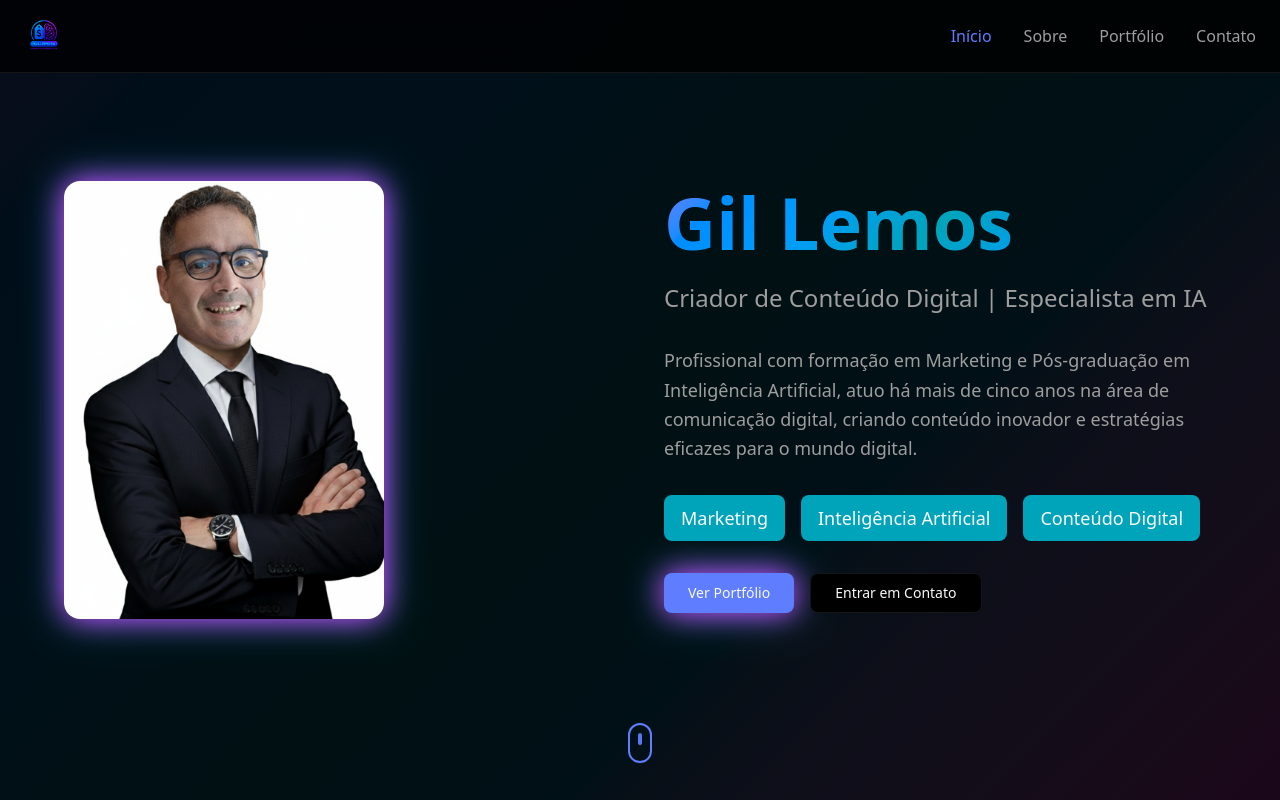
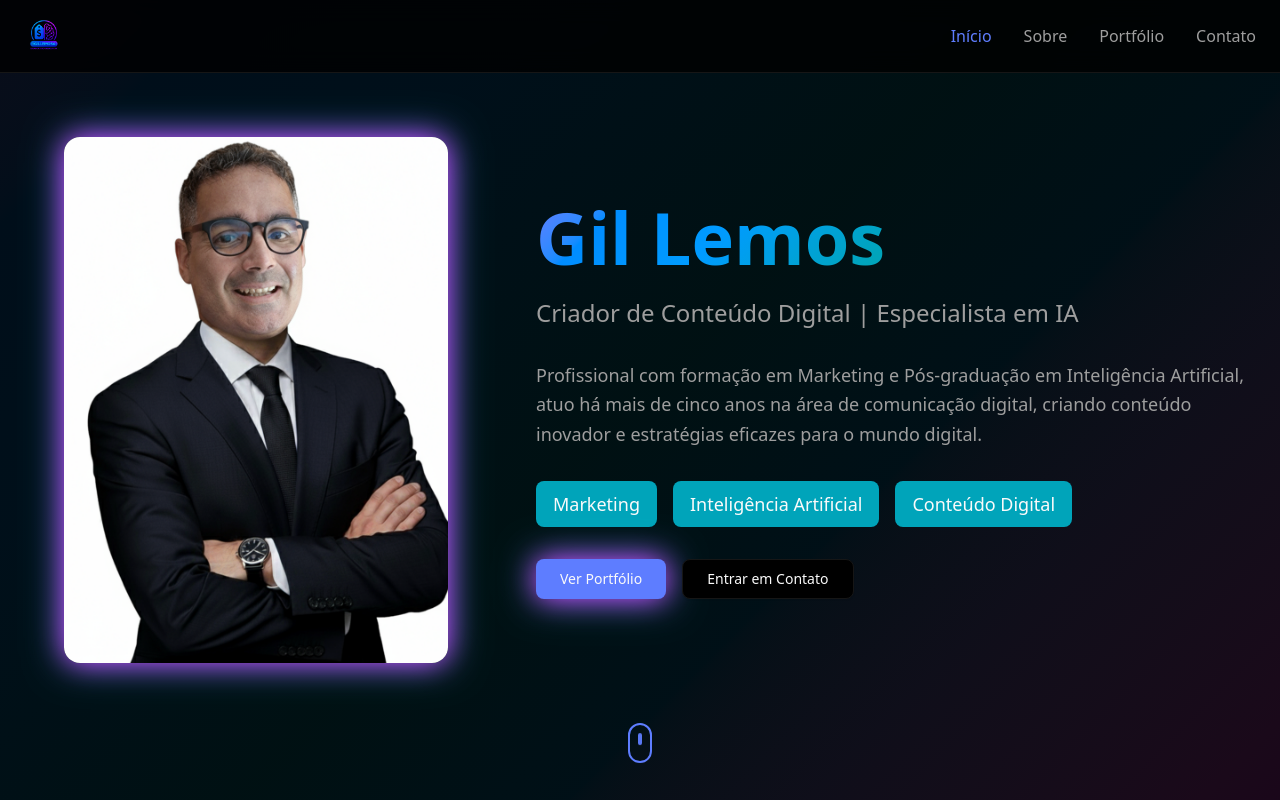
Before and after one commit to gillemosai/gillemosai-Portfolio-Manus_AI, a React (Vite) app: page / in a window 1280 px wide. Shown: the top 800 px of the page. Built offline with nearby package versions, Linux system fonts and the light colour scheme.

Commit message:
Version 14: Save current changes

```diff
--- a/src/App.jsx
+++ b/src/App.jsx
@@ -120,30 +120,30 @@ function App() {
       <section id="home" className="min-h-screen flex items-center justify-center relative overflow-hidden">
         <div className="absolute inset-0 gradient-bg opacity-10"></div>
         <div className="container mx-auto px-6 relative z-10">
-          <div className="grid lg:grid-cols-2 gap-12 items-center max-w-6xl mx-auto">
-            {/* Foto à esquerda */}
+          <div className="grid lg:grid-cols-5 gap-12 items-center max-w-7xl mx-auto">
+            {/* Foto à esquerda - ocupa 2 colunas */}
             <motion.div
               initial={{ opacity: 0, x: -50 }}
               animate={{ opacity: 1, x: 0 }}
               transition={{ duration: 0.8 }}
-              className="flex justify-center lg:justify-start"
+              className="lg:col-span-2 flex justify-center"
             >
               <motion.img
                 src={profileImage}
                 alt="Gil Lemos"
-                className="w-80 h-auto object-cover animate-glow rounded-2xl shadow-2xl"
+                className="w-full max-w-sm h-auto object-cover animate-glow rounded-2xl shadow-2xl"
                 initial={{ scale: 0.8, opacity: 0 }}
                 animate={{ scale: 1, opacity: 1 }}
                 transition={{ duration: 1, delay: 0.2 }}
               />
             </motion.div>
 
-            {/* Conteúdo à direita */}
+            {/* Conteúdo à direita - ocupa 3 colunas */}
             <motion.div
               initial={{ opacity: 0, x: 50 }}
               animate={{ opacity: 1, x: 0 }}
               transition={{ duration: 0.8, delay: 0.3 }}
-              className="text-center lg:text-left"
+              className="lg:col-span-3 text-center lg:text-left"
             >
               <motion.h1
                 className="text-5xl md:text-7xl font-bold mb-6 gradient-text"
```
Also changed, not shown: 4 other files (tests, documents, lock files or other folders).
